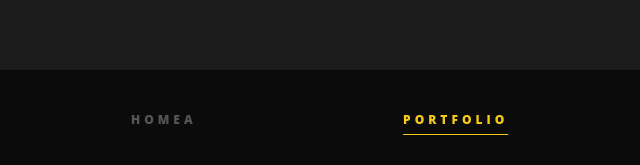
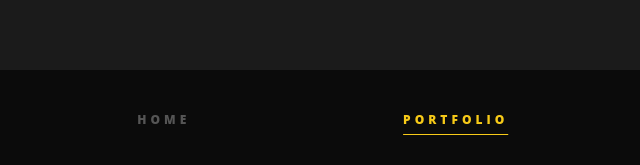
Before and after one commit to Test1calCutter/portfolio, a plain HTML site: page links/portfolio/portfolio.html in a window 1280 px wide. Shown: the part 630-795 px from the top of the page, 0-640 px from the left. Drawn offline with nearby package versions, Linux system fonts and the light colour scheme.

Commit message:
Update portfolio.html

```diff
--- a/links/portfolio/portfolio.html
+++ b/links/portfolio/portfolio.html
@@ -14,7 +14,7 @@
 <body>
 <nav>
   <ul>
-    <li id="home" onclick="homes()">Homea</li>
+    <li id="home" onclick="homes()">Home</li>
     <li style="color: #f7ca18; text-decoration: underline; text-underline-offset: 10px;">Portfolio</li>
     <li id="projects" onclick="lprojectss()">Projects</li>
     <li onclick="lcontacts()" id="contact">Contact me</li>
```
